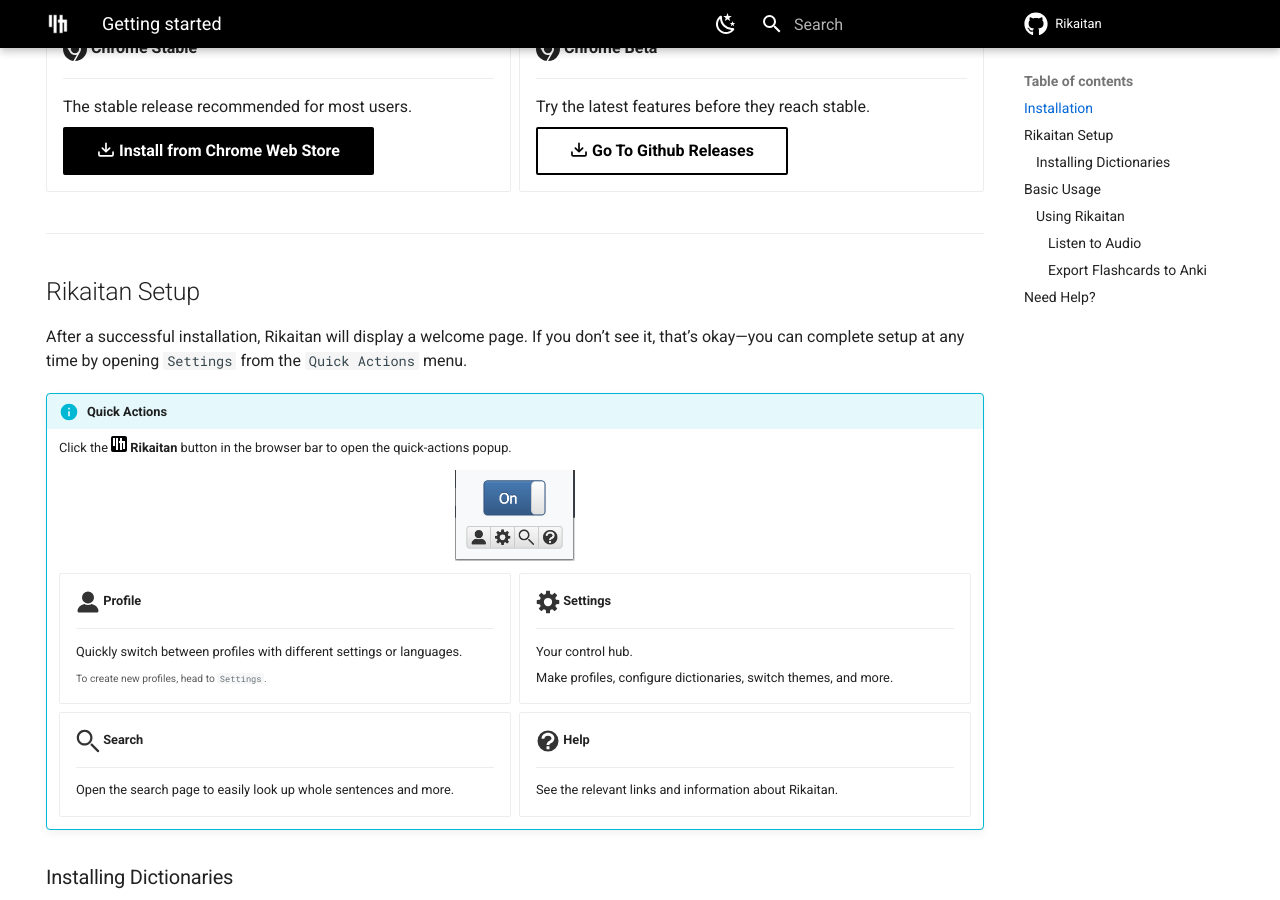
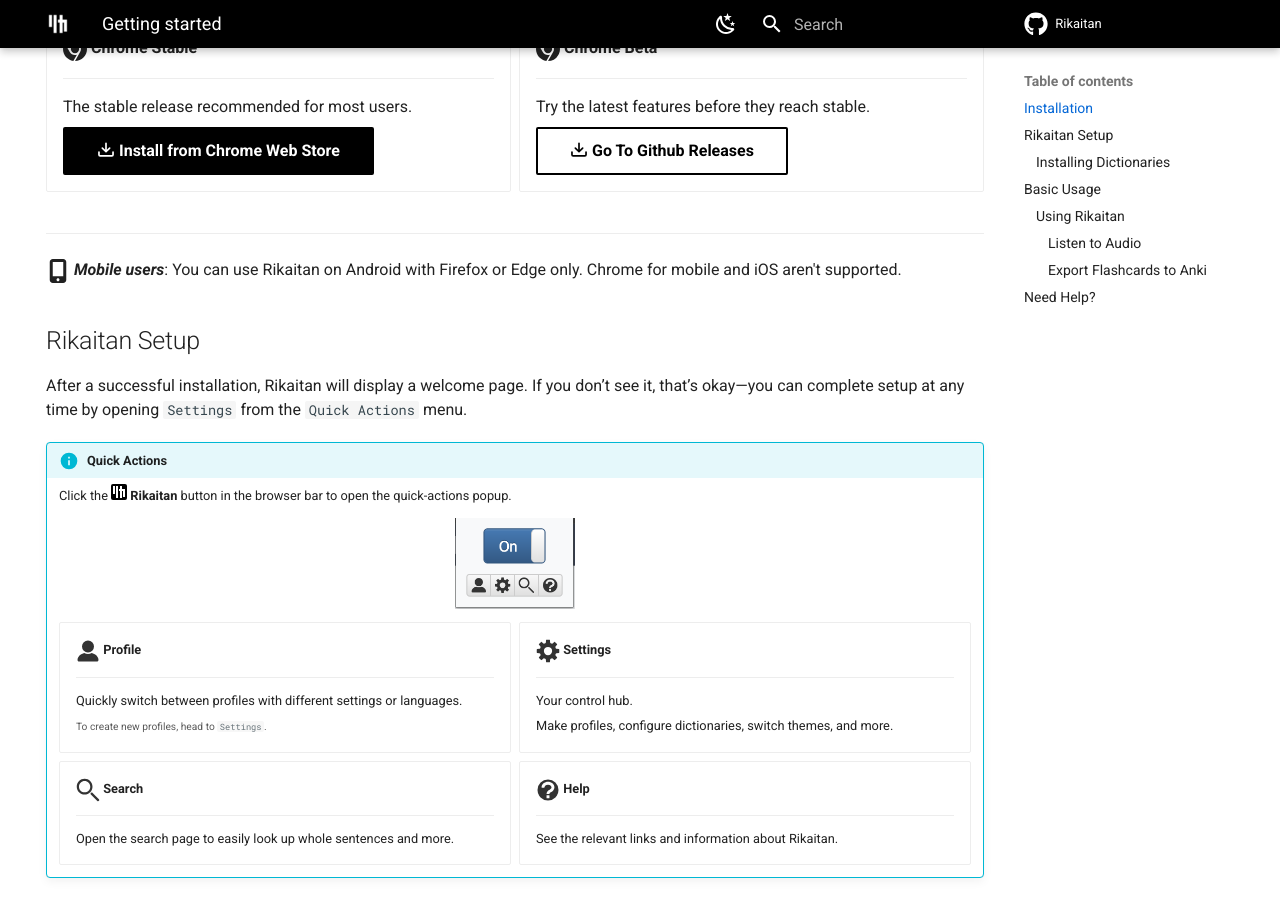
Before and after one commit to rikaitan/rikaitan.github.io, an MkDocs documentation site: the page built from docs/getting-started.md, in a window 1280 px wide and 900 px high, scrolled down 730 px. Built offline with MkDocs 1.6.1 and Material for MkDocs 9.7.7, drawn with Linux system fonts in a browser that asks for light colours; comment, search, counter and statistics services are not loaded.

Commit message:
docs: added mobile platform note to getting started documentation
<rikaitan.link>MWUwMjU0MDk2YjliNjQ5ZTNiOWNlYTc4NTE2OTYxNjlhM2E1NGQzNwo=</rikaitan.link>

```diff
--- a/docs/getting-started.md
+++ b/docs/getting-started.md
@@ -114,6 +114,8 @@ as your everyday web browser.
     The extension appears in the Extension list of installed extensions and is ready to use.
 
 ---
+
+:fontawesome-solid-mobile-screen-button:{ .lg .middle } ___Mobile users___: You can use Rikaitan on Android with Firefox or Edge only. Chrome for mobile and iOS aren't supported.
 
 ## Rikaitan Setup
 
```
